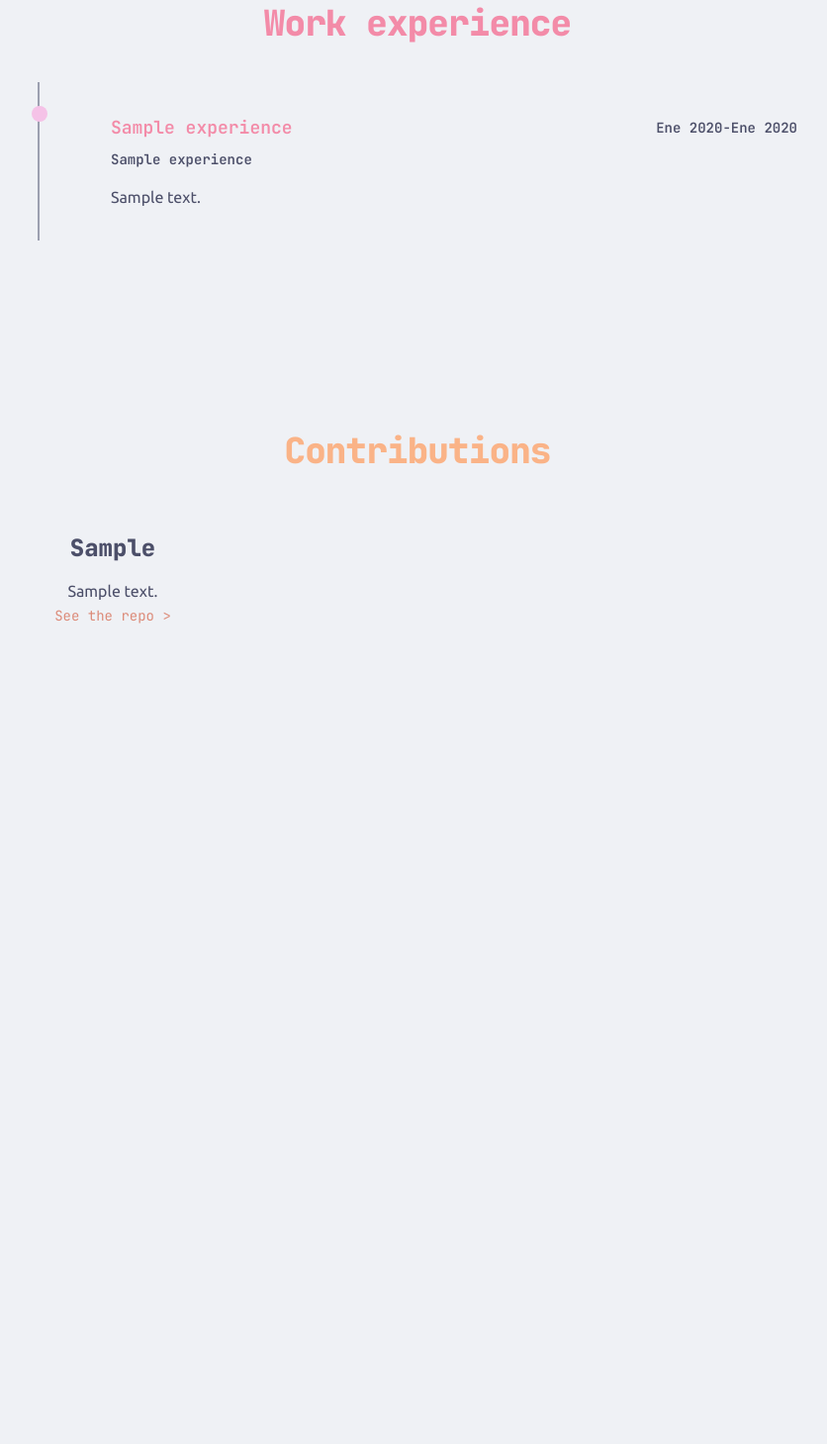
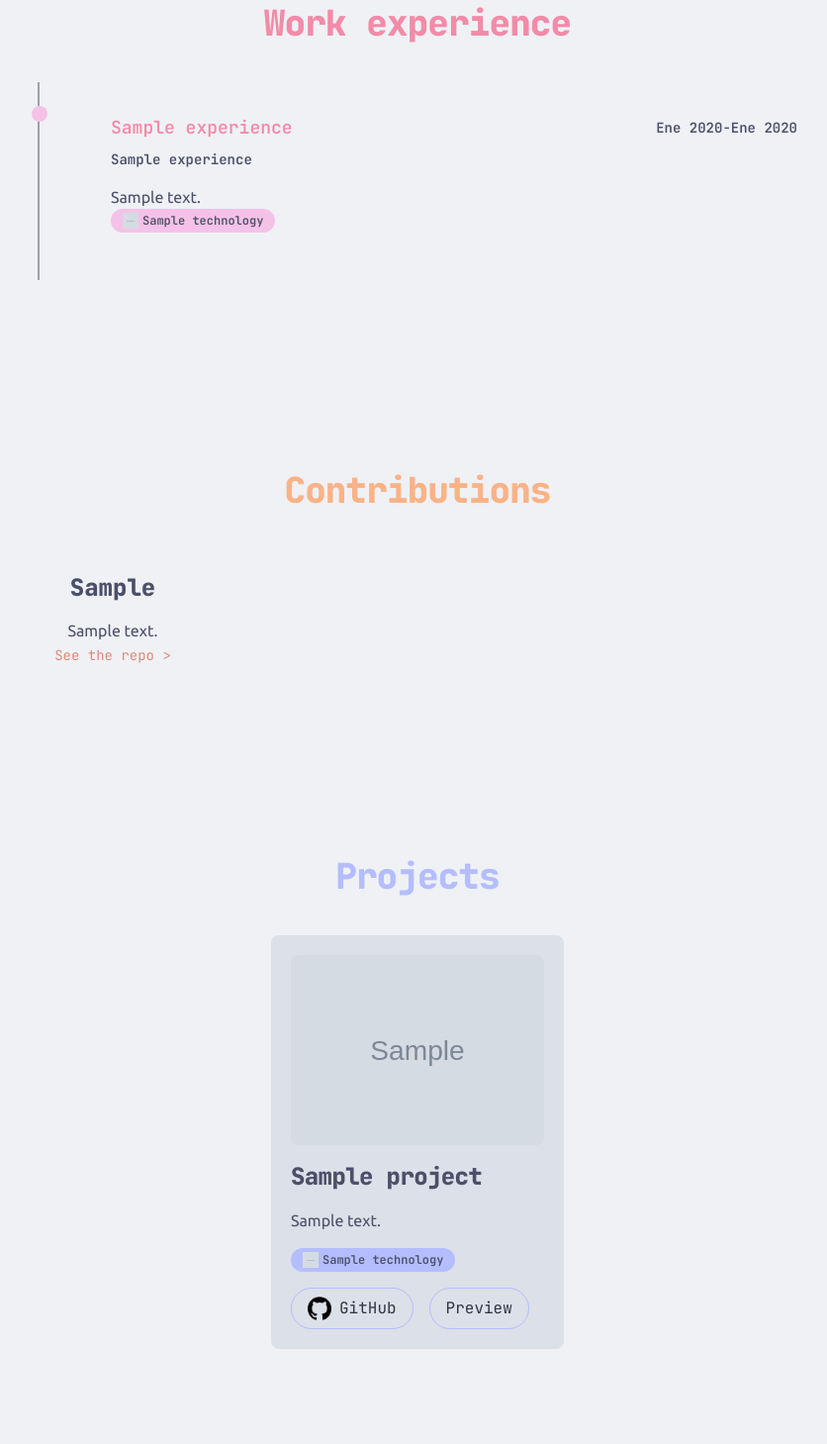
Before and after one commit to caferven/portfolio, a Django app: page /es/ in a window 1280 px wide. Shown: the part 695-2154 px from the top of the page at 99% size, without its empty margins (218-1054 px from the left). Before the commit the page ends 1325 px from the top, so only its background shows below. Run offline with Django 5.2, Linux system fonts and the light colour scheme; tables that the repository leaves empty hold one stand-in row (values such as "Sample post"); grey boxes marked "Sample" are stand-in pictures; parts of the project's set-up code (start-up, migrations or seed data) failed here and were passed over.

Commit message:
add projects

```diff
--- a/portfolio/models.py
+++ b/portfolio/models.py
@@ -5,14 +5,14 @@ from PIL import Image
 
 
 class Profile(models.Model):
-    name = models.CharField(max_length=32)
-    description = models.TextField(max_length=300)
+    name = models.CharField()
+    description = models.TextField()
     image = models.ImageField(_("Image"), default='default-icon.png', upload_to='profile_pics')
     logo = models.ImageField(_("Logo"), default='logo.png', upload_to='extra')
     mail = models.CharField(max_length=200)
     resume = models.FileField(blank=True, upload_to='resumes')
-    linkedin_url = models.CharField(max_length=300, blank=True)
-    github_url = models.CharField(max_length=300, blank=True)
+    linkedin_url = models.CharField(blank=True)
+    github_url = models.CharField(blank=True)
 
     def save(self, *args, **kwargs):
         super().save(*args, **kwargs)
@@ -61,10 +61,11 @@ class Contribution(models.Model):
 class Project(models.Model):
     profile = models.ForeignKey(Profile, related_name="Project", on_delete=models.CASCADE)
     name = models.CharField(max_length=100)
-    description = models.TextField(max_length=200, blank=True)
+    description = models.TextField(blank=True)
     image_preview = models.ImageField(_("Image Preview"), default='no-image.png', upload_to='project_pics')
-    github_url = models.CharField(max_length=300, blank=True)
-    technologies = models.ManyToManyField(Technology)
+    github_url = models.CharField(blank=True)
+    preview_url = models.CharField(blank=True)
+    technologies = models.ManyToManyField(Technology, blank=True)
 
     def __str__(self):
         return self.name
--- a/portfolio/templates/portfolio/index.html
+++ b/portfolio/templates/portfolio/index.html
@@ -19,7 +19,7 @@
                     {% if profile.github_url %}
                         <a
                             href="{{ profile.github_url }}"
-                            class="flex items-center px-4 py-2 bg-l-crust dark:bg-l-gray-dark hover:bg-f-blue dark:hover:bg-f-blue text-f-gray-light dark:text-f-white rounded-full border border-f-blue"
+                            class="flex items-center px-4 py-2 bg-l-crust dark:bg-l-gray-dark hover:bg-f-blue dark:hover:bg-f-blue hover:dark:text-l-gray-dark text-f-gray-light dark:text-f-white rounded-full border border-f-blue"
                         >
                             <img src="{% static 'img/github-logo.png' %}" alt="Github Logo" class="w-6 h-6 sm:mr-2">
                             <span class="hidden sm:block">GitHub</span>
@@ -29,7 +29,7 @@
                         {% if profile.linkedin_url %}
                         <a
                             href="{{ profile.linkedin_url }}"
-                            class="flex items-center px-4 py-2 bg-l-crust dark:bg-l-gray-dark hover:bg-f-blue dark:hover:bg-f-blue text-f-gray-light dark:text-f-white rounded-full border border-f-blue"
+                            class="flex items-center px-4 py-2 bg-l-crust dark:bg-l-gray-dark hover:bg-f-blue dark:hover:bg-f-blue hover:dark:text-l-gray-dark text-f-gray-light dark:text-f-white rounded-full border border-f-blue"
                         >
                             <img src="{% static 'img/linkedin-logo.png' %}" alt="Linkedin Logo" class="w-6 h-6 sm:mr-2">
                             <span class="hidden sm:block">LinkedIn</span>
@@ -40,7 +40,7 @@
                         <a
                             href="{{ profile.resume.url }}"
                             download
-                            class="flex items-center px-4 py-2 bg-l-crust dark:bg-l-gray-dark hover:bg-f-blue dark:hover:bg-f-blue text-f-gray-light dark:text-f-white rounded-full border border-f-blue"
+                            class="flex items-center px-4 py-2 bg-l-crust dark:bg-l-gray-dark hover:bg-f-blue dark:hover:bg-f-blue hover:dark:text-l-gray-dark text-f-gray-light dark:text-f-white rounded-full border border-f-blue"
                         >
                             <img src="{% static 'img/resume-logo.png' %}" alt="Resume Logo" class="w-6 h-6 sm:mr-2">
                             <span class="hidden sm:block">CV</span>
@@ -67,6 +67,18 @@
                                 </div>
                                 <p class="text-sm dark:text-f-white text-l-gray-dark mb-4 font-semibold font-jetbrainsmono">{{ experience.company_name }}</p>
                                 <div class="dark:text-f-white text-l-gray-dark text-l whitespace-pre-wrap font-ubuntu">{{ experience.job_description }}</div>
+                                <div class="flex gap-2 mb-4">
+                                    {% for tech in experience.technologies.all %}
+                                        <span class="flex items-center px-3 py-1 rounded-full text-xs font-semibold bg-f-pink text-l-gray-dark dark:text-l-gray-dark font-jetbrainsmono">
+                                            <img
+                                                src="{{ tech.logo.url }}"
+                                                alt="{{ tech.name }} logo"
+                                                class="w-4 h-4 mr-1"
+                                            />
+                                            {{ tech.name }}
+                                        </span>
+                                    {% endfor %}
+                                </div>
                             </div>
                         </div>
                     {% endfor %}
@@ -101,8 +113,57 @@
         {% endif %}
     </section>
 
-    <section id="projects">
-
+    <section id="projects" class="px-10">
+        {% if has_projects %}
+            <div class="container mx-auto py-24">
+                <h1 class="font-extrabold leading-tight tracking-tight pb-10 sm:text-4xl text-2xl text-f-lavender text-center font-jetbrainsmono">Projects</h1>
+                <div class="flex flex-wrap justify-center gap-10">
+                    {% for project in profile.Project.all %}
+                        <div class="bg-l-crust dark:bg-f-gray p-5 rounded-lg max-w-xl">
+                            <img
+                                src="{{ project.image_preview.url }}"
+                                alt="{{ project.name }} preview"
+                                class="rounded-lg object-cover h-48 w-full mb-4"
+                            />
+                            <h2 class="font-extrabold leading-tight tracking-tight sm:text-2xl text-xl dark:text-f-white text-l-gray-dark font-jetbrainsmono">
+                                {{ project.name }}
+                            </h2>
+                            <p class="dark:text-f-white text-l-gray-dark text-l my-4 font-ubuntu">
+                                {{ project.description }}
+                            </p>
+                            <div class="flex gap-2 mb-4">
+                                {% for tech in project.technologies.all %}
+                                    <span class="flex items-center px-3 py-1 rounded-full text-xs font-semibold bg-f-lavender text-l-gray-dark dark:text-l-gray-dark font-jetbrainsmono">
+                                        <img
+                                            src="{{ tech.logo.url }}"
+                                            alt="{{ tech.name }} logo"
+                                            class="w-4 h-4 mr-1"
+                                        />
+                                        {{ tech.name }}
+                                    </span>
+                                {% endfor %}
+                            </div>
+                            <div class="flex gap-4 font-jetbrainsmono">
+                                {% if project.github_url %}
+                                    <a
+                                        href="{{ project.github_url }}"
+                                        class="flex items-center px-4 py-2 bg-l-crust dark:bg-l-gray-dark hover:dark:text-l-gray-dark hover:bg-f-lavender dark:hover:bg-f-lavender text-f-gray-light dark:text-f-white rounded-full border border-f-lavender"
+                                    >
+                                        <img src="{% static 'img/github-logo.png' %}" alt="Github Logo" class="w-6 h-6 sm:mr-2">
+                                        <span class="hidden sm:block">GitHub</span>
+                                    </a>
+                                {% endif %}
+                                {% if project.preview_url %}
+                                    <a href="{{ project.preview_url }}" class="flex items-center px-4 py-2 bg-l-crust dark:bg-l-gray-dark hover:dark:text-l-gray-dark hover:bg-f-lavender dark:hover:bg-f-lavender text-f-gray-light dark:text-f-white rounded-full border border-f-lavender">
+                                        Preview
+                                    </a>
+                                {% endif %}
+                            </div>
+                        </div>
+                    {% endfor %}
+                </div>
+            </div>
+        {% endif %}
     </section>
 
 {% endblock content %}
--- a/portfolio/views.py
+++ b/portfolio/views.py
@@ -6,9 +6,11 @@ def index(request):
     profile = Profile.objects.get(id="1")
     has_contributions = profile.Contribution.exists()
     has_experience = profile.Experience.exists()
+    has_projects = profile.Project.exists()
     context = {
         "profile": profile,
         "has_contributions": has_contributions,
-        "has_experience": has_experience
+        "has_experience": has_experience,
+        "has_projects": has_projects,
     }
     return render(request, "portfolio/index.html", context)
--- a/static/css/output.css
+++ b/static/css/output.css
@@ -850,6 +850,10 @@ select {
   margin-left: 1.5rem;
 }
 
+.mr-1 {
+  margin-right: 0.25rem;
+}
+
 .mt-12 {
   margin-top: 3rem;
 }
@@ -881,6 +885,10 @@ select {
 
 .h-4 {
   height: 1rem;
+}
+
+.h-48 {
+  height: 12rem;
 }
 
 .h-6 {
@@ -951,6 +959,10 @@ select {
   flex-direction: column-reverse;
 }
 
+.flex-wrap {
+  flex-wrap: wrap;
+}
+
 .items-center {
   align-items: center;
 }
@@ -965,6 +977,10 @@ select {
 
 .justify-items-center {
   justify-items: center;
+}
+
+.gap-10 {
+  gap: 2.5rem;
 }
 
 .gap-2 {
@@ -1052,6 +1068,11 @@ select {
   background-color: rgb(137 180 250 / var(--tw-bg-opacity));
 }
 
+.bg-f-lavender {
+  --tw-bg-opacity: 1;
+  background-color: rgb(180 190 254 / var(--tw-bg-opacity));
+}
+
 .bg-f-pink {
   --tw-bg-opacity: 1;
   background-color: rgb(245 194 231 / var(--tw-bg-opacity));
@@ -1075,12 +1096,21 @@ select {
   --tw-bg-opacity: 0.9;
 }
 
+.object-cover {
+  -o-object-fit: cover;
+     object-fit: cover;
+}
+
 .p-10 {
   padding: 2.5rem;
 }
 
 .p-2\.5 {
   padding: 0.625rem;
+}
+
+.p-5 {
+  padding: 1.25rem;
 }
 
 .p-6 {
@@ -1092,6 +1122,11 @@ select {
   padding-right: 2.5rem;
 }
 
+.px-3 {
+  padding-left: 0.75rem;
+  padding-right: 0.75rem;
+}
+
 .px-4 {
   padding-left: 1rem;
   padding-right: 1rem;
@@ -1100,6 +1135,11 @@ select {
 .px-6 {
   padding-left: 1.5rem;
   padding-right: 1.5rem;
+}
+
+.py-1 {
+  padding-top: 0.25rem;
+  padding-bottom: 0.25rem;
 }
 
 .py-2 {
@@ -1152,6 +1192,16 @@ select {
   line-height: 1.25rem;
 }
 
+.text-xl {
+  font-size: 1.25rem;
+  line-height: 1.75rem;
+}
+
+.text-xs {
+  font-size: 0.75rem;
+  line-height: 1rem;
+}
+
 .font-extrabold {
   font-weight: 800;
 }
@@ -1180,6 +1230,11 @@ select {
 .text-f-gray-light {
   --tw-text-opacity: 1;
   color: rgb(49 50 68 / var(--tw-text-opacity));
+}
+
+.text-f-lavender {
+  --tw-text-opacity: 1;
+  color: rgb(180 190 254 / var(--tw-text-opacity));
 }
 
 .text-f-peach {
@@ -1216,6 +1271,11 @@ select {
 .hover\:bg-f-blue:hover {
   --tw-bg-opacity: 1;
   background-color: rgb(137 180 250 / var(--tw-bg-opacity));
+}
+
+.hover\:bg-f-lavender:hover {
+  --tw-bg-opacity: 1;
+  background-color: rgb(180 190 254 / var(--tw-bg-opacity));
 }
 
 .hover\:text-l-lavender:hover {
@@ -1273,14 +1333,29 @@ select {
   color: rgb(205 214 244 / var(--tw-text-opacity));
 }
 
+.dark\:text-l-gray-dark:is(.dark *) {
+  --tw-text-opacity: 1;
+  color: rgb(76 79 105 / var(--tw-text-opacity));
+}
+
 .dark\:hover\:bg-f-blue:hover:is(.dark *) {
   --tw-bg-opacity: 1;
   background-color: rgb(137 180 250 / var(--tw-bg-opacity));
 }
 
+.dark\:hover\:bg-f-lavender:hover:is(.dark *) {
+  --tw-bg-opacity: 1;
+  background-color: rgb(180 190 254 / var(--tw-bg-opacity));
+}
+
 .dark\:hover\:text-f-lavender:hover:is(.dark *) {
   --tw-text-opacity: 1;
   color: rgb(180 190 254 / var(--tw-text-opacity));
+}
+
+.hover\:dark\:text-l-gray-dark:is(.dark *):hover {
+  --tw-text-opacity: 1;
+  color: rgb(76 79 105 / var(--tw-text-opacity));
 }
 
 @media (min-width: 640px) {
@@ -1303,6 +1378,11 @@ select {
   .sm\:py-16 {
     padding-top: 4rem;
     padding-bottom: 4rem;
+  }
+
+  .sm\:text-2xl {
+    font-size: 1.5rem;
+    line-height: 2rem;
   }
 
   .sm\:text-4xl {
```
Also changed, not shown: portfolio/migrations/0015_alter_project_technologies.py (added), portfolio/migrations/0016_project_preview_url_alter_profile_description_and_more.py (added).
